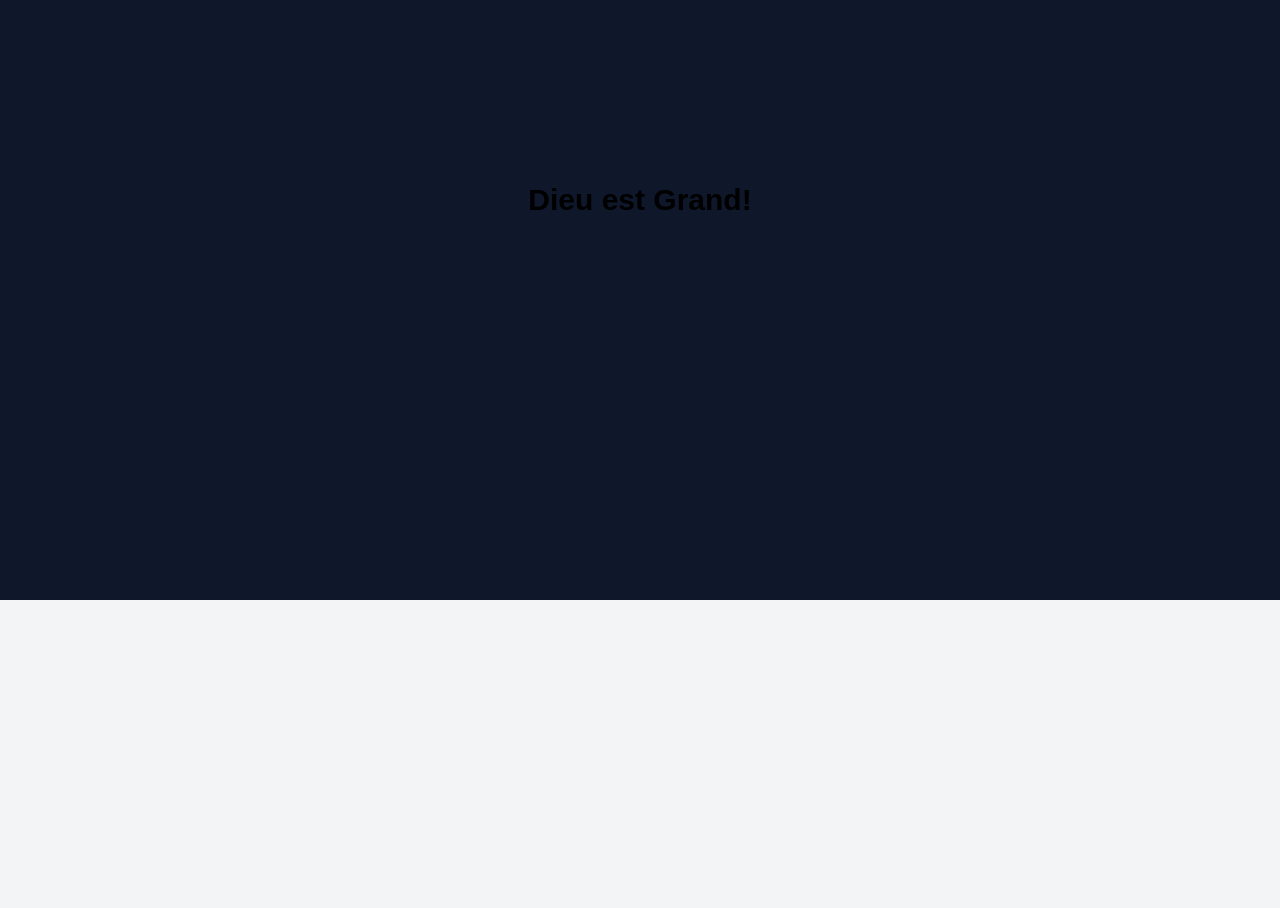
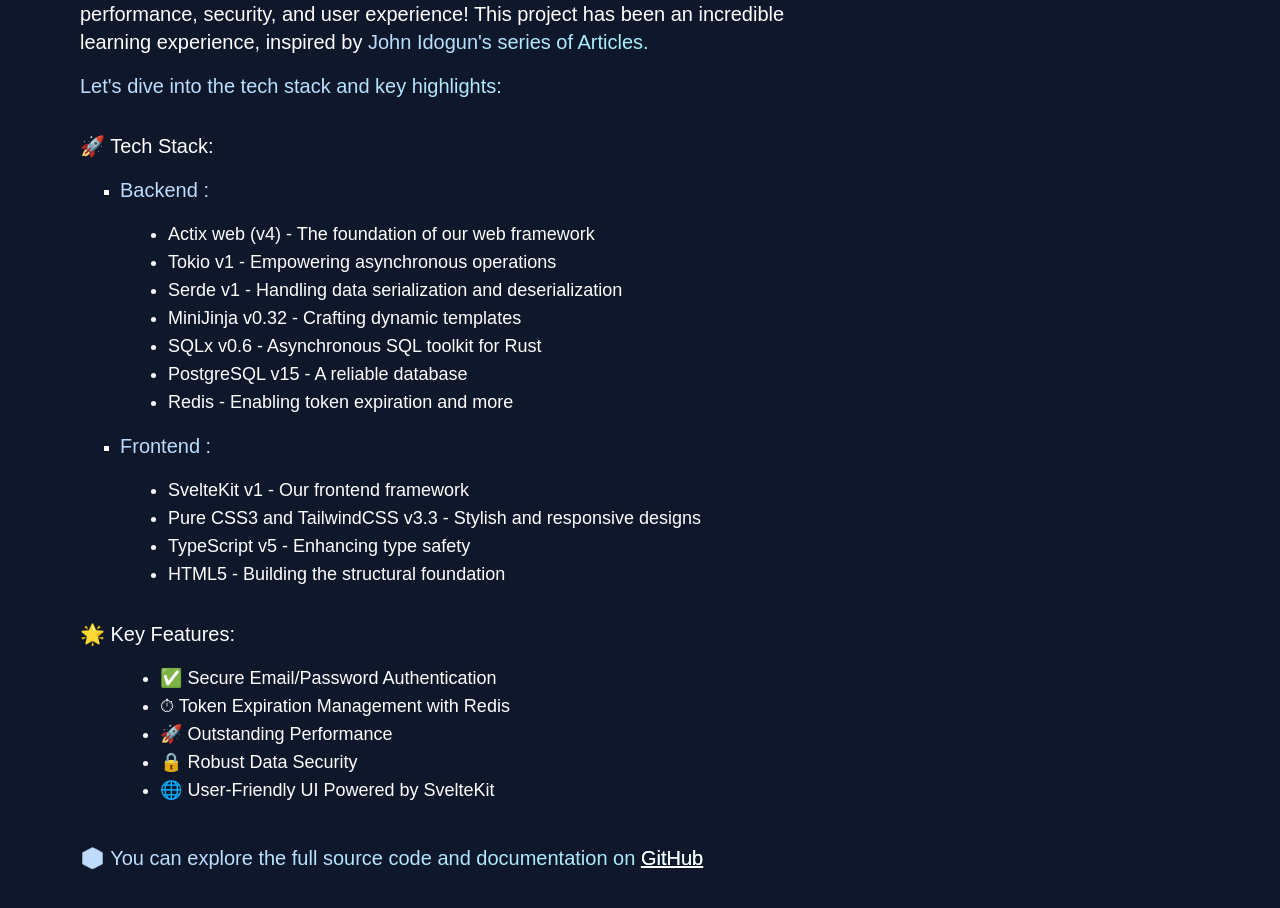
Before and after one commit to danmugh/rust-full-stack-authentication-system, a SvelteKit app: page / in a window 1280 px wide. Shown: the part 200-1108 px from the top of the page. Before the commit the page ends 800 px from the top, so only its background shows below. Built offline with nearby package versions, Linux system fonts and the light colour scheme; no server answers.

Commit message:
Update home, login and register pages UI

```diff
--- /dev/null
+++ b/src/lib/utils/helpers/animate.crossfade.ts
@@ -0,0 +1,21 @@
+import { quintOut } from 'svelte/easing';
+import { crossfade } from 'svelte/transition';
+
+export const [ send, receive ] = crossfade({
+	duration: (d) => Math.sqrt(d * 200),
+
+	// eslint-disable-next-line @typescript-eslint/no-unused-vars
+	fallback(node, params) {
+		const style = getComputedStyle(node);
+		const transform = style.transform === 'none' ? '' : style.transform;
+
+		return {
+			duration: 600,
+			easing: quintOut,
+			css: (t) => `
+                transform: ${transform} scale(${t});
+                opacity: ${t}
+            `
+		};
+	}
+});
--- /dev/null
+++ b/src/lib/utils/helpers/test.object.empty.ts
@@ -0,0 +1,12 @@
+/**
+ * Test whether or not an object is empty.
+ * @param {Record<string, string>} obj - The object to test
+ * @returns `true` or `false`
+ */
+
+export function isEmpty(obj: Record<string, string>) {
+	for (const _i in obj) {
+		return false;
+	}
+	return true;
+}
--- a/src/routes/+page.svelte
+++ b/src/routes/+page.svelte
@@ -1,12 +1,68 @@
-<div class="w-full h-[100vh] flex justify-center items-center">
-    <h1 class="text-3xl font-bold ">
-        Dieu est Grand!
-    </h1>
+<div class="w-full flex flex-col md:flex-row justify-start items-center md:items-start my-6 md:my-0">
+    <div class="w-full md:w-[70%] h-full p-5 sm:p-20">
+        <div class="text-5xl font-bold text-transparent bg-clip-text bg-gradient-to-r from-blue-200 to-cyan-200">
+            Welcome to Rust Auth App!
+        </div>
+        <div class="my-4 text-xl">
+            Are you ready to take your web security to the next level? Introducing my latest project, a robust User Authentication System built in Rust. With a focus on performance, security, and user experience! This project has been an incredible learning experience, inspired
+            by <a class="text-transparent bg-clip-text bg-gradient-to-r from-blue-200 to-cyan-200" href="https://dev.to/sirneij/full-stack-authentication-system-using-rust-actix-web-and-sveltekit-1cc6" target="_blank">John Idogun's series of Articles.</a>
+        </div>
+        <div class="my-4 text-xl text-transparent bg-clip-text bg-gradient-to-r from-blue-200 to-cyan-200">Let's dive into the tech stack and key highlights:</div>
+        <div class="mt-8 mb-4 text-xl">🚀 Tech Stack:</div>
+        <ul class="ml-10" style="list-style-type:square">
+            <li>
+                <div class="my-4 text-xl text-transparent bg-clip-text bg-gradient-to-r from-blue-200 to-cyan-200">Backend :</div>
+                <ul class="ml-12 " style="list-style-type:disc">
+                    <li class="text-lg">Actix web (v4) - The foundation of our web framework</li>
+                    <li class="text-lg">Tokio v1 - Empowering asynchronous operations</li>
+                    <li class="text-lg">Serde v1 - Handling data serialization and deserialization</li>
+                    <li class="text-lg">MiniJinja v0.32 - Crafting dynamic templates</li>
+                    <li class="text-lg">SQLx v0.6 - Asynchronous SQL toolkit for Rust</li>
+                    <li class="text-lg">PostgreSQL v15 - A reliable database</li>
+                    <li class="text-lg">Redis - Enabling token expiration and more</li>
+                </ul>
+            </li>
+            <li>
+                <div class="my-4 text-xl text-transparent bg-clip-text bg-gradient-to-r from-blue-200 to-cyan-200">Frontend :</div>
+                <ul class="ml-12" style="list-style-type:disc">
+                    <li class="text-lg">SvelteKit v1 - Our frontend framework</li>
+                    <li class="text-lg">Pure CSS3 and TailwindCSS v3.3 - Stylish and responsive designs</li>
+                    <li class="text-lg">TypeScript v5 - Enhancing type safety</li>
+                    <li class="text-lg">HTML5 - Building the structural foundation</li>
+                </ul>
+            </li>
+        </ul>
+        <div class="mt-8 mb-4 text-xl">🌟 Key Features:</div>
+        <ul class="ml-20" style="list-style-type:disc">
+            <li class="text-lg">✅ Secure Email/Password Authentication</li>
+            <li class="text-lg">⏱ Token Expiration Management with Redis</li>
+            <li class="text-lg">🚀 Outstanding Performance</li>
+            <li class="text-lg">🔒 Robust Data Security</li>
+            <li class="text-lg">🌐 User-Friendly UI Powered by SvelteKit</li>
+        </ul>
+        <div
+            class="mt-10 mb-8 text-xl text-transparent bg-clip-text bg-gradient-to-r from-blue-200 to-cyan-200">📦 You can explore the full source code and documentation on
+            <a
+                class="underline text-white"
+                href="https://dev.to/sirneij/full-stack-authentication-system-using-rust-actix-web-and-sveltekit-1cc6"
+                target="_blank"
+                >GitHub
+            </a>
+        </div>
+        <div class="h-[5px] md:h-[40px]" />
+    </div>
+    <div class="w-full md:h-[100vh] md:w-[30%] py-10 md:py-20 pr-20 pl-6 flex justify-center md:justify-end items-center md:items-start">
+        <a href="/auth/login">
+            <button class="bg-transparent hover:bg-gradient-to-r from-blue-200 to-cyan-200 text-white font-semibold hover:text-black py-2 px-4 border border-white hover:border-transparent rounded">
+                Explore the App
+            </button>
+        </a>
+    </div>
 </div>
 
 <style lang="postcss">
     :global(html) {
-      background-color: theme(colors.gray.100);
-      color: theme(colors.black)
+        background: bg-gradient-to-r from-blue-800 to-indigo-900;
+        color: theme(colors.white)
     }
 </style>
--- a/src/routes/auth/login/+page.svelte
+++ b/src/routes/auth/login/+page.svelte
@@ -6,28 +6,50 @@
 	import type { ActionData } from './$types';
 	import { receive, send } from '$lib/utils/helpers/animate.crossfade';
 	import { page } from '$app/stores';
+
 	export let form: ActionData;
+
 	const handleLogin: SubmitFunction = async () => {
 		loading.setLoading(true, 'Please wait while we log you in...');
+
 		return async ({ result }) => {
 			loading.setLoading(false);
 			if (result.type === 'success' || result.type === 'redirect') {
 				$notification = {
-                    message: `Login successful ${happyEmoji}...`,
+					message: `Login successfull ${happyEmoji}...`,
 					colorName: `emerald`
 				};
 			}
 			await applyAction(result);
 		};
 	};
+
+	let message = '';
+
+	if ($page.url.search) {
+		message = $page.url.search.split('=')[1].replaceAll('%20', ' ');
+	}
+
+	if (message) {
+		$notification = {
+			message: `${message} ${happyEmoji}...`,
+			colorName: 'emerald'
+		};
+	}
 </script>
 
 <svelte:head>
-    <title>Auth - Login | Actix Web & SvelteKit</title>
+	<title>Auth - Login | Auth Systems with SvelteKit</title>
 </svelte:head>
 
-<form class="form" method="POST" action="?/login" use:enhance={handleLogin}>
-    <h1 style="text-align:center">Login</h1>
+<div class="flex items-center justify-center h-[100vh]">
+	<form
+		class="w-11/12 md:w-2/3 lg:w-1/3 rounded-xl flex flex-col items-center bg-slate-800 py-6"
+		method="POST"
+		action="?/login"
+		use:enhance={handleLogin}
+	>
+	<div class="text-center text-2xl font-bold mb-6 text-transparent bg-clip-text bg-gradient-to-t from-sky-600 to-sky-400">Login</div>
 
 		{#if form?.errors}
 			{#each form?.errors as error (error.id)}
@@ -41,20 +63,60 @@
 			{/each}
 		{/if}
 
-    <input type="hidden" name="next" value={$page.url.searchParams.get('next')} />
+		<input
+			type="hidden"
+			name="next"
+			value={$page.url.searchParams.get('next')}
+		/>
 
-    <input type="email" name="email" id="email" placeholder="Email address" required />
+		<div class="w-3/4 mb-2">
+			<input
+				type="email"
+				name="email"
+				id="email"
+				class="w-full text-white placeholder:text-slate-600 border-none focus:ring-0 bg-main-color focus:outline-none py-2 px-3 rounded"
+				placeholder="Email address"
+				required
+			/>
+		</div>
 
-    <input type="password" name="password" id="password" placeholder="Password" required />
+		<div class="w-3/4 mb-2">
+			<input
+				type="password"
+				name="password"
+				id="password"
+				class="w-full text-white placeholder:text-slate-600 border-none focus:ring-0 bg-main-color focus:outline-none py-2 px-3 rounded"
+				placeholder="Password"
+				required
+			/>
+		</div>
 
-    <span style="display:block; text-align: right; margin-bottom: 0.5rem">
-        <a href={null} class="text-sm text-slate-400"> Forgot password? </a>
+		<p class="mb-4">
+			<a href="/auth/password/request-change" class="text-sm text-slate-400"> Forgot password? </a>
+		</p>
+
+		<div class="w-3/4">
+			<button
+				type="submit"
+				class="py-2 bg-gradient-to-l from-sky-500 to-sky-800 w-full rounded text-blue-50 font-bold hover:bg-sky-700"
+			>
+				Login
+			</button>
+		</div>
+
+		<div class="w-3/4 flex flex-row justify-center my-2">
+			<span
+				class="text-sm text-sky-400"
+				style="text-align: center; margin-top: 0.5rem"
+			>
+				No account?
+				<a
+					href="/auth/register"
+					class="ml-2 text-slate-400 underline hover:text-sky-400"
+				>
+					Create an account.
+				</a>
 			</span>
-
-    <button type="submit" class="btn"> Login </button>
-
-    <span class="text-sm text-sky-400" style="display:block; text-align: center; margin-top: 0.5rem">
-        No account?
-        <a href="/auth/register" class="ml-2 text-slate-400"> Create an account. </a>
-    </span>
+		</div>
 	</form>
+</div>
```
Also changed, not shown: package.json (+17 -8 lines), src/routes/auth/register/+page.svelte (+8 -9 lines), 1 other file (tests, documents, lock files or other folders). Lines whose indentation alone changed are shown as unchanged.
